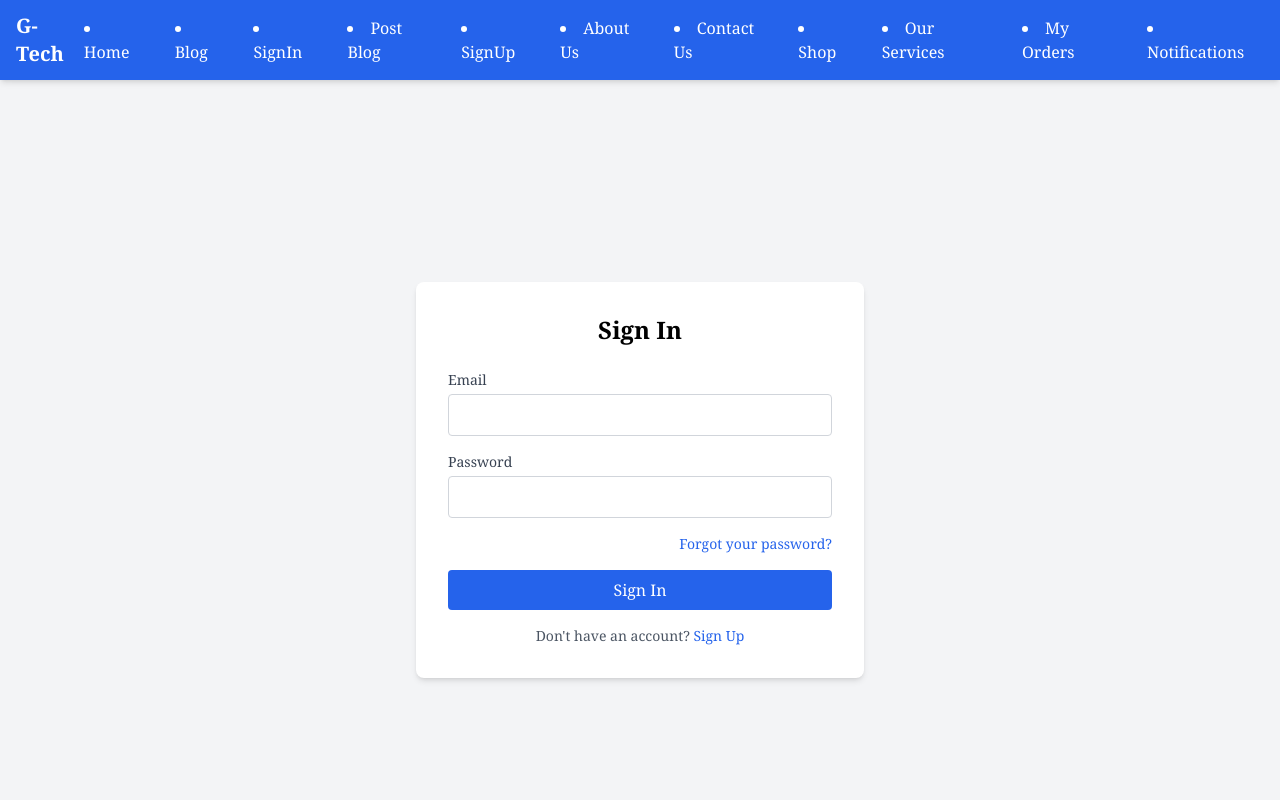
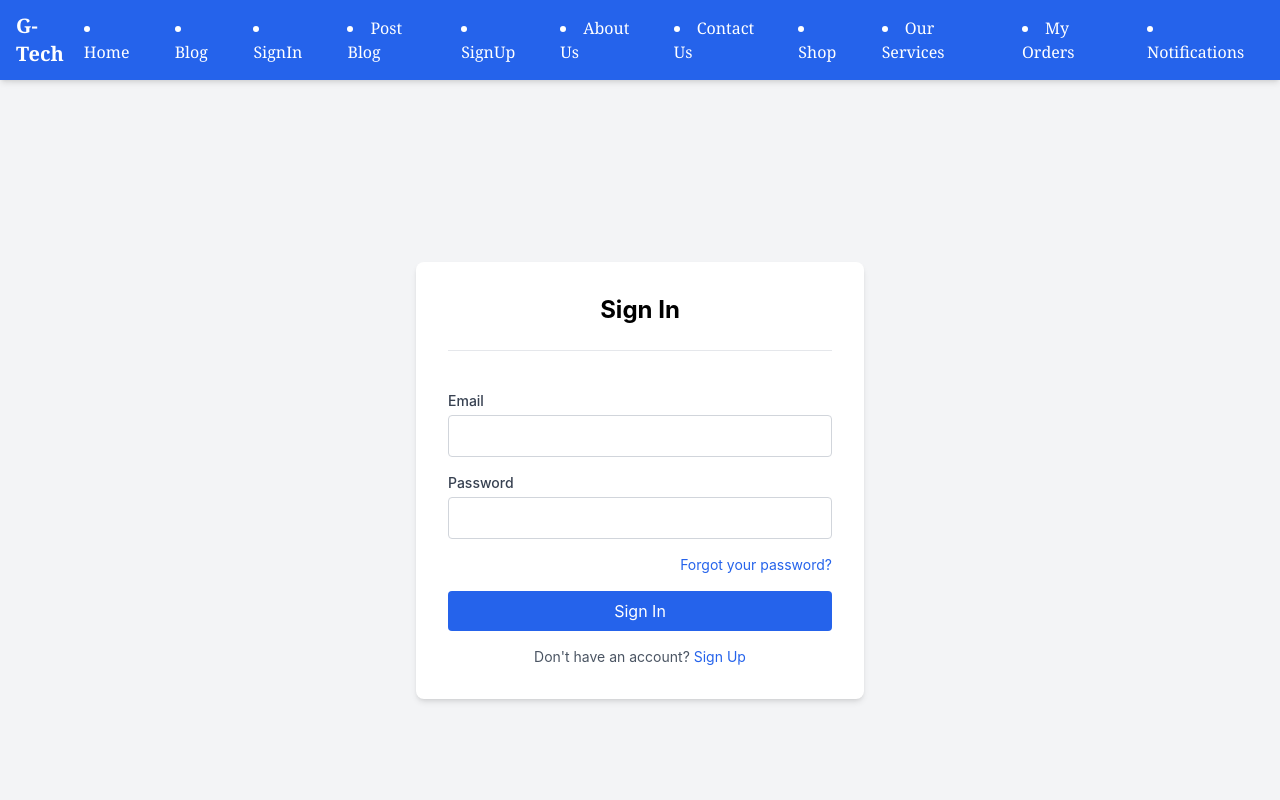
Before and after one commit to Gideonngige/blogapp, a React (Create React App) app: page /signin in a window 1280 px wide. Shown: the top 800 px of the page. Built offline with nearby package versions, Linux system fonts and the light colour scheme.

Commit message:
changed font in signin and signup

```diff
--- a/src/Pages/Signin.js
+++ b/src/Pages/Signin.js
@@ -64,9 +64,9 @@ export default function Signin() {
   };
 
   return (
-    <div className="min-h-screen flex items-center justify-center bg-gray-100 px-4 font-serif">
+    <div className="min-h-screen flex items-center justify-center bg-gray-100 px-4">
       <div className="w-full max-w-md bg-white p-8 rounded-lg shadow-md">
-        <h2 className="text-2xl font-bold mb-6 text-center">Sign In</h2>
+        <h2 className="text-2xl font-bold mb-6 text-center">Sign In</h2><hr className='mb-10'/>
 
         {message && (
           <div className="mb-4 text-center text-sm text-red-600">
@@ -106,7 +106,7 @@ export default function Signin() {
           <button
             type="submit"
             disabled={loading}
-            className={`w-full py-2 rounded text-white transition ${loading ? 'bg-gray-500' : 'bg-blue-600 hover:bg-blue-700'}`}
+            className={`w-full py-2 rounded text-white transition ${loading ? 'bg-blue-600' : 'bg-blue-600 hover:bg-blue-700'}`}
           >
             {loading ? 'Signing In...' : 'Sign In'}
           </button>
--- a/src/Pages/Signup.js
+++ b/src/Pages/Signup.js
@@ -61,9 +61,9 @@ export default function Signup() {
   };
 
   return (
-    <div className="min-h-screen flex items-center justify-center bg-gray-100 px-4 font-serif">
+    <div className="min-h-screen flex items-center justify-center bg-gray-100 px-4">
       <div className="w-full max-w-md bg-white p-8 rounded-lg shadow-md">
-        <h2 className="text-2xl font-bold mb-6 text-center">Sign Up</h2>
+        <h2 className="text-2xl font-bold mb-6 text-center">Sign Up</h2><hr className='mb-10'/>
 
         <form onSubmit={handleSubmit} className="space-y-4" encType="multipart/form-data">
         <div>
```
